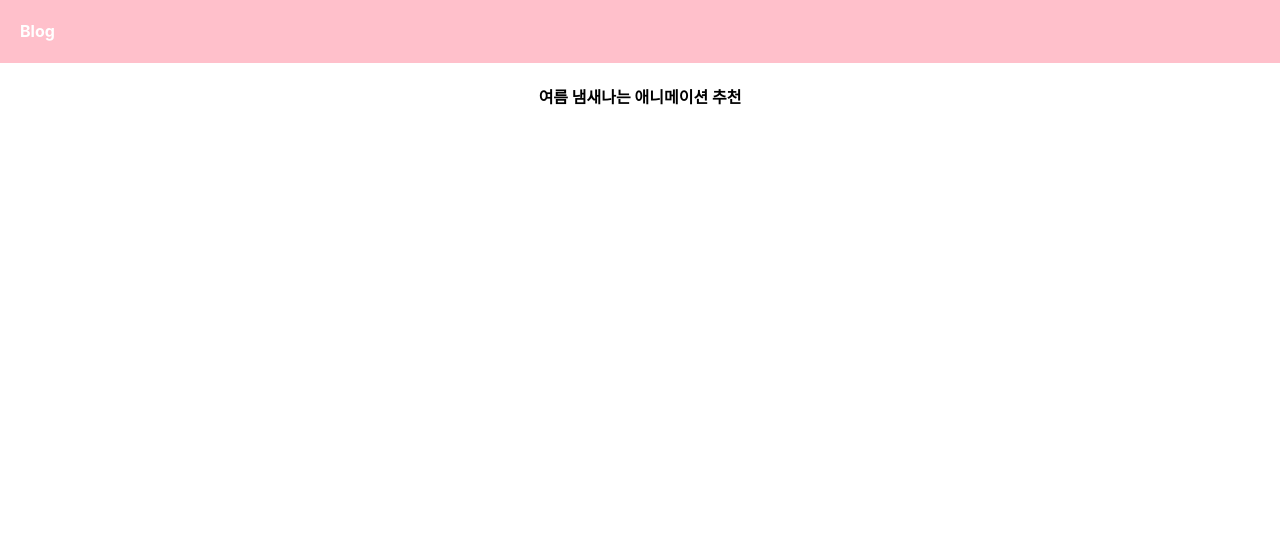
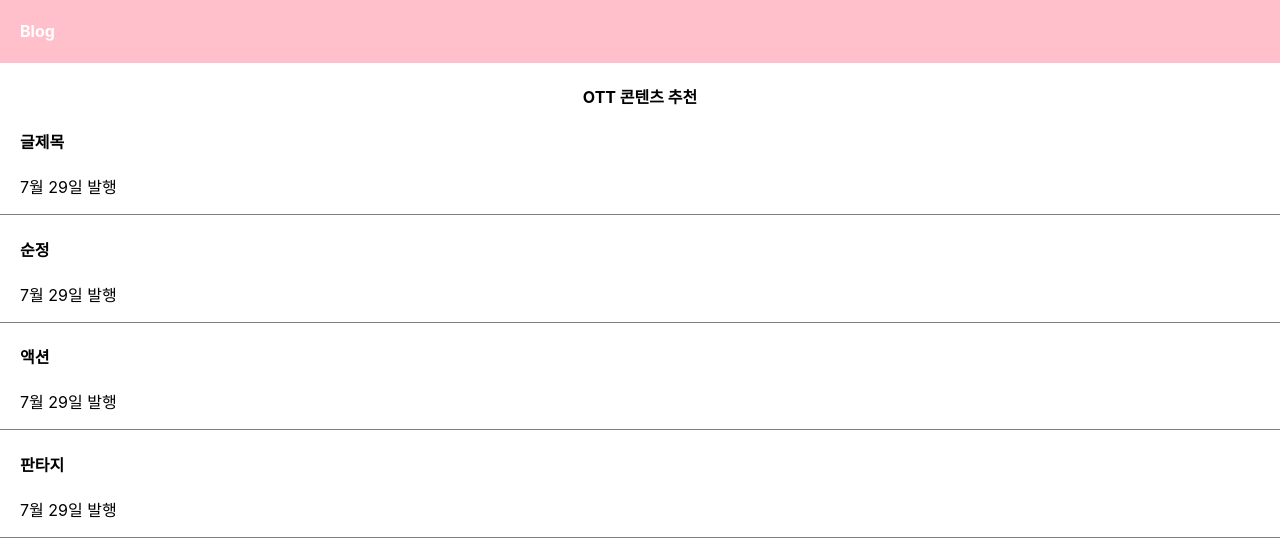
Before and after one commit to woori-zip/Learn, a React (Create React App) app in the folder React/blog/: page / in a window 1280 px wide. Shown: the top 556 px of the page. Built offline with nearby package versions, Linux system fonts and the light colour scheme.

Commit message:
state란?

```diff
--- a/React/blog/src/App.css
+++ b/React/blog/src/App.css
@@ -1,13 +1,23 @@
 .App {
   text-align: center;
 }
-
+/* 여기서부터 추가됨 */
 .pink-nav {
   display: flex;
   background: pink;
   width: 100%;
   color: white;
   padding-left: 20px;
+}
+
+div {
+  box-sizing: border-box;
+}
+
+.list {
+  padding-left: 20px;
+  text-align: left;
+  border-bottom: 1px solid grey;
 }
 
 .App-logo {
--- a/React/blog/src/App.js
+++ b/React/blog/src/App.js
@@ -1,20 +1,44 @@
 import logo from './logo.svg';
 import './App.css';
+import { useState } from 'react';
 
 function App() {
 
   // 서버에서 데이터를 가져왔다고 가정하고 진행
-  let post = '여름 냄새나는 애니메이션 추천';
+  // 자료를 잠깐 저장할 땐 변수 ( let | var | const )
+  let post = 'OTT 콘텐츠 추천';
+  // a : state에 보관했던 자료
+  // b : state 변경을 도와주는 함수
+  let [글제목, b] = useState(['순정','액션','판타지']);
+  // 왜 state를 써야하나?
+  // 변수와 달리 자동 재렌더링 됨
 
   return (
     <div className="App">
       {/* 1. class (X) className(O) */}
       <div className="pink-nav">
         {/* 3. Style 넣을 땐, { {스타일명:'값', ...} } */}
-        <h4 style={ {fontSize: '16px', fontWeight: 'bold' } }>Blog</h4>
+        <h4 style={ {fontSize: '16px', fontWeight: 'bold'} }>Blog</h4>
       </div>
       {/* 2. 데이터바인딩은 { 중괄호 } */}
       <h4>{ post }</h4>
+
+      <div className="list">
+        <h4>글제목</h4>
+        <p>7월 29일 발행</p>
+      </div>
+      <div className='list'>
+        <h4>{ 글제목[0] }</h4>
+        <p>7월 29일 발행</p>
+      </div>
+      <div className='list'>
+        <h4>{ 글제목[1] }</h4>
+        <p>7월 29일 발행</p>
+      </div>
+      <div className='list'>
+        <h4>{ 글제목[2] }</h4>
+        <p>7월 29일 발행</p>
+      </div>
     </div>
   );
 }
```
